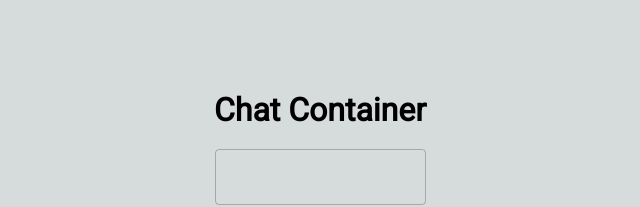
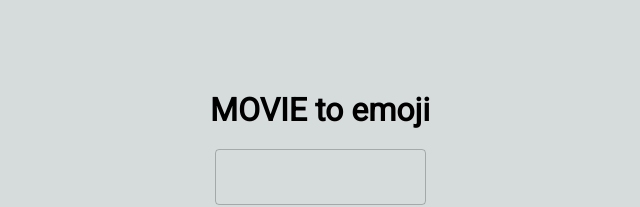
Before and after one commit to nftblackmagic/chatgpt-starter, a Next.js app: page / in a window 1280 px wide. Shown: the part 204-411 px from the top of the page, without its empty margins (320-960 px from the left). Built offline with nearby package versions, Linux system fonts and the light colour scheme.

Commit message:
update title

```diff
--- a/components/ChatContainer.js
+++ b/components/ChatContainer.js
@@ -10,7 +10,12 @@ export const ChatContainer = () => {
   const { data, isLoading, isError } = useChatGpt(message, promptId);
   return (
     <div id="chat-container">
-      <h1>Chat Container</h1>
+      <a
+        href="https://github.com/nftblackmagic/chatgpt-starter"
+        target="_blank"
+      >
+        <h1>MOVIE to emoji</h1>
+      </a>
       <TextField
         type="text"
         onChange={(e) => {
```
